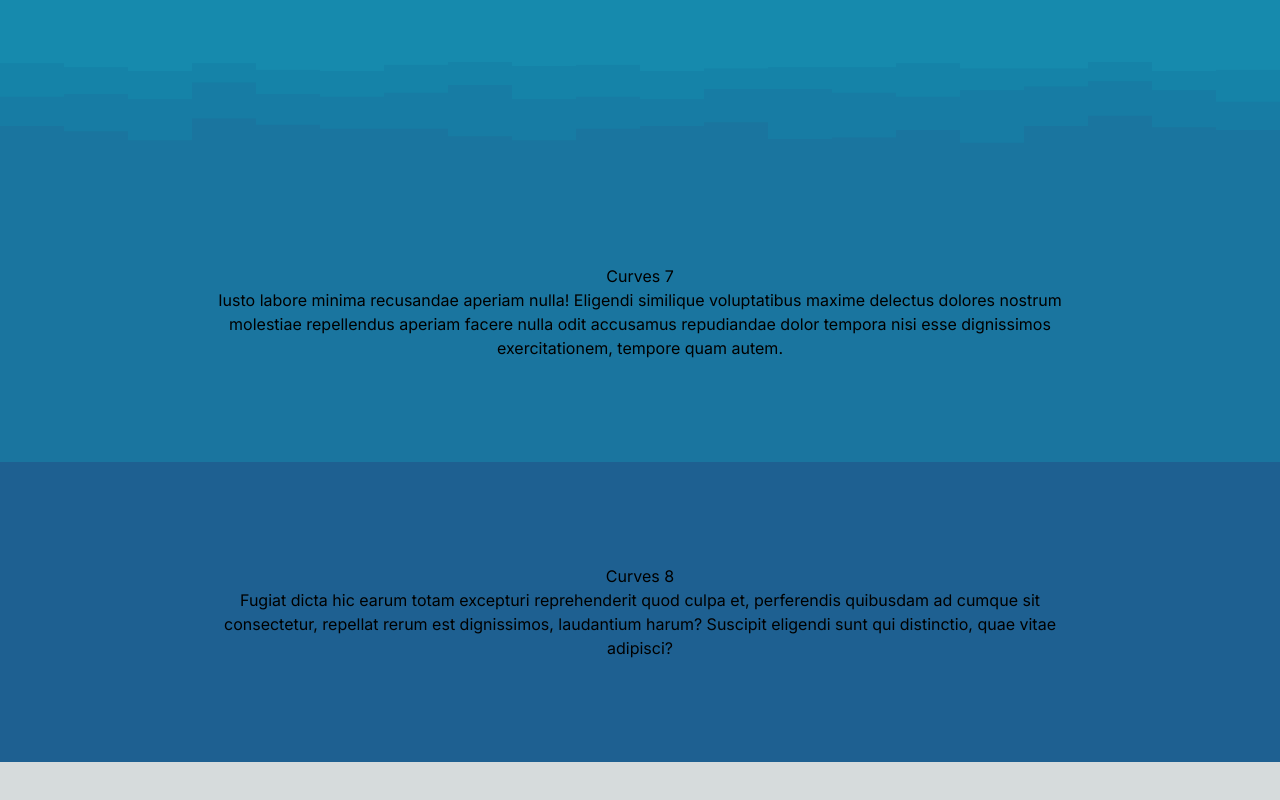
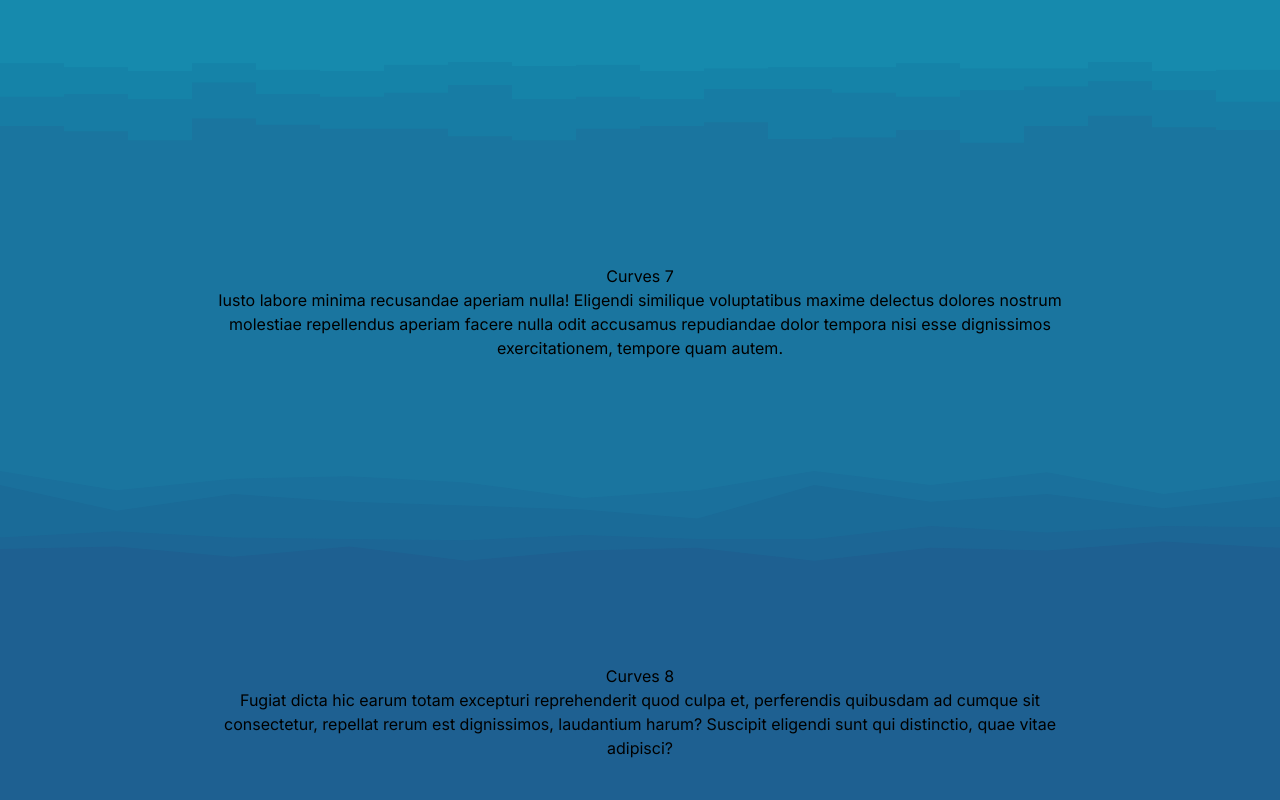
Before and after one commit to booi-dev/shokesu, a Next.js app: page /curve-sections in a window 1280 px wide. Shown: the part 2238-3038 px from the top of the page. Before the commit the page ends 3000 px from the top, so only its background shows below. Built offline with nearby package versions, Linux system fonts and the light colour scheme.

Commit message:
Update wave 4

```diff
--- a/src/app/curve-sections/page.tsx
+++ b/src/app/curve-sections/page.tsx
@@ -73,6 +73,7 @@ const page = () => {
           esse dignissimos exercitationem, tempore quam autem.
         </p>
       </section>
+      <div className="spacer layer-7" />
       <section className="section">
         <h1>Curves 8</h1>
         <p>
--- a/src/app/curve-sections/styles.css
+++ b/src/app/curve-sections/styles.css
@@ -83,6 +83,10 @@
   background-image: url("/waves/green67.svg");
 }
 
+.layer-7 {
+  background-image: url("/waves/green78.svg");
+}
+
 /* https://app.haikei.app/ */
 
 /* https://www.shapedivider.app/ */
```
Also changed, not shown: public/waves/green45.svg, public/waves/green78.svg (added).
